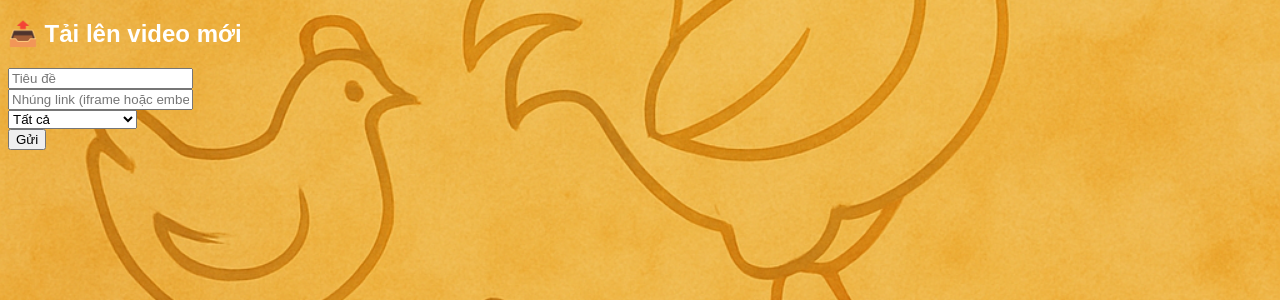
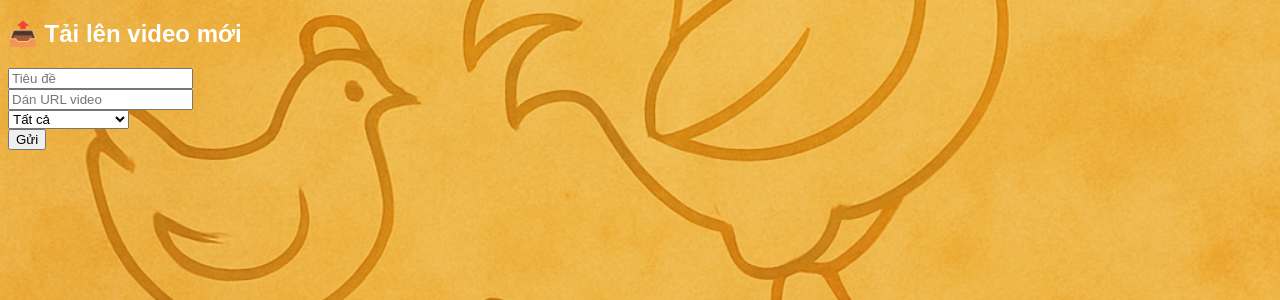
Before and after one commit to HuyLee93/phimnhanhnet, a Flask app: page /upload in a window 1280 px wide. Shown: the part 210-510 px from the top of the page. Run offline with Flask 3, Linux system fonts and the light colour scheme; the visitor is signed in with stand-in values (Sample User, id 1).

Commit message:
Hỗ trợ nhúng video từ mọi URL + phân quyền + comment + like

```diff
--- a/app.py
+++ b/app.py
@@ -1,26 +1,44 @@
 from flask import Flask, render_template, request, redirect, url_for, session
-from datetime import datetime
+from urllib.parse import urlparse, parse_qs
 import uuid
 
 app = Flask(__name__)
 app.secret_key = 'lekoy93'
 
-# Dữ liệu tạm
 videos = []
-users = {'admin': {'password': 'lekoy93', 'role': 'admin'}}
-pending_videos = []
+comments = []
+users = {'admin': {'password': 'lekoy93', 'role': 'admin'},
+         'guest': {'password': '123', 'role': 'guest'}}
 
-# -------------------- ROUTES ---------------------
 
-@app.route('/')
+def convert_url_to_embed(url):
+    if "youtube.com" in url or "youtu.be" in url:
+        if "watch?v=" in url:
+            vid_id = parse_qs(urlparse(url).query).get('v', [None])[0]
+        elif "youtu.be" in url:
+            vid_id = urlparse(url).path.lstrip('/')
+        else:
+            vid_id = None
+        if vid_id:
+            return f"https://www.youtube.com/embed/{vid_id}"
+    elif "vimeo.com" in url:
+        vid_id = urlparse(url).path.lstrip('/')
+        return f"https://player.vimeo.com/video/{vid_id}"
+    # Mặc định trả về chính URL nếu không xử lý được
+    return url
+
+
+@app.route('/', methods=['GET'])
 def index():
-    keyword = request.args.get('q', '').lower()
+    q = request.args.get('q', '')
     category = request.args.get('category', '')
+    filtered = [v for v in videos if v['approved']]
+    if q:
+        filtered = [v for v in filtered if q.lower() in v['title'].lower()]
+    if category:
+        filtered = [v for v in filtered if v['category'] == category]
+    return render_template('index.html', videos=filtered, comments=comments, session=session)
 
-    filtered = [v for v in videos if
-                (keyword in v['title'].lower()) and
-                (category == '' or v['category'] == category)]
-    return render_template('index.html', videos=filtered, session=session)
 
 @app.route('/login', methods=['GET', 'POST'])
 def login():
@@ -33,63 +51,63 @@ def login():
             return redirect('/')
     return render_template('login.html')
 
+
 @app.route('/logout')
 def logout():
     session.clear()
     return redirect('/')
+
 
 @app.route('/upload', methods=['GET', 'POST'])
 def upload():
     if 'username' not in session:
         return redirect('/login')
     if request.method == 'POST':
-        new_video = {
+        url = convert_url_to_embed(request.form['url'])
+        video = {
             'id': str(uuid.uuid4()),
             'title': request.form['title'],
-            'url': request.form['url'],
+            'url': url,
             'category': request.form['category'],
-            'author': session['username'],
-            'likes': 0,
-            'comments': [],
-            'date': datetime.now().strftime('%Y-%m-%d')
+            'user': session['username'],
+            'approved': session['role'] == 'admin'
         }
-        if session['role'] == 'admin':
-            videos.append(new_video)
-        else:
-            pending_videos.append(new_video)
+        videos.append(video)
         return redirect('/')
     return render_template('upload.html')
 
-@app.route('/approve/<video_id>')
-def approve(video_id):
-    if session.get('role') == 'admin':
-        for v in pending_videos:
-            if v['id'] == video_id:
-                videos.append(v)
-                pending_videos.remove(v)
-                break
+
+@app.route('/delete/<id>')
+def delete(id):
+    if session.get('role') != 'admin':
+        return redirect('/')
+    global videos
+    videos = [v for v in videos if v['id'] != id]
     return redirect('/')
 
-@app.route('/delete/<video_id>')
-def delete(video_id):
-    if session.get('role') == 'admin':
-        global videos
-        videos = [v for v in videos if v['id'] != video_id]
-    return redirect('/')
 
 @app.route('/comment/<video_id>', methods=['POST'])
 def comment(video_id):
+    if 'username' not in session:
+        return redirect('/login')
     text = request.form['comment']
-    for v in videos:
-        if v['id'] == video_id:
-            v['comments'].append({'author': session.get('username', 'guest'), 'text': text})
-            break
+    comments.append({'video_id': video_id, 'user': session['username'], 'text': text})
     return redirect('/')
+
 
 @app.route('/like/<video_id>')
 def like(video_id):
     for v in videos:
         if v['id'] == video_id:
-            v['likes'] += 1
+            v['likes'] = v.get('likes', 0) + 1
             break
     return redirect('/')
+
+
+@app.route('/dislike/<video_id>')
+def dislike(video_id):
+    for v in videos:
+        if v['id'] == video_id:
+            v['dislikes'] = v.get('dislikes', 0) + 1
+            break
+    return redirect('/')
--- a/templates/upload.html
+++ b/templates/upload.html
@@ -3,21 +3,21 @@
 <h2>📤 Tải lên video mới</h2>
 <form method="post">
   <input name="title" placeholder="Tiêu đề"><br>
-  <input name="url" placeholder="Nhúng link (iframe hoặc embed)"><br>
+  <input name="url" placeholder="Dán URL video"><br>
   <select name="category">
     <option value="">Tất cả</option>
     <option>Hành động</option>
     <option>Hài</option>
     <option>Hoạt hình</option>
     <option>Phim mới</option>
-	<option>>Phim ma</option>
-	<option>>Tin tức</option>
-	<option>>Phim viễn tưởng</option>
-	<option>>phim cổ</option>
-	<option>>Nhạc hay</option>
-	<option>>Video</option>
-	<option>>Nhạc vàng</option>
-	<option>>Nhạc trẻ</option>
+    <option>Phim ma</option>
+    <option>Tin tức</option>
+    <option>Phim viễn tưởng</option>
+    <option>Phim cổ</option>
+    <option>Nhạc hay</option>
+    <option>Video</option>
+    <option>Nhạc vàng</option>
+    <option>Nhạc trẻ</option>
   </select><br>
   <button>Gửi</button>
 </form>
```
